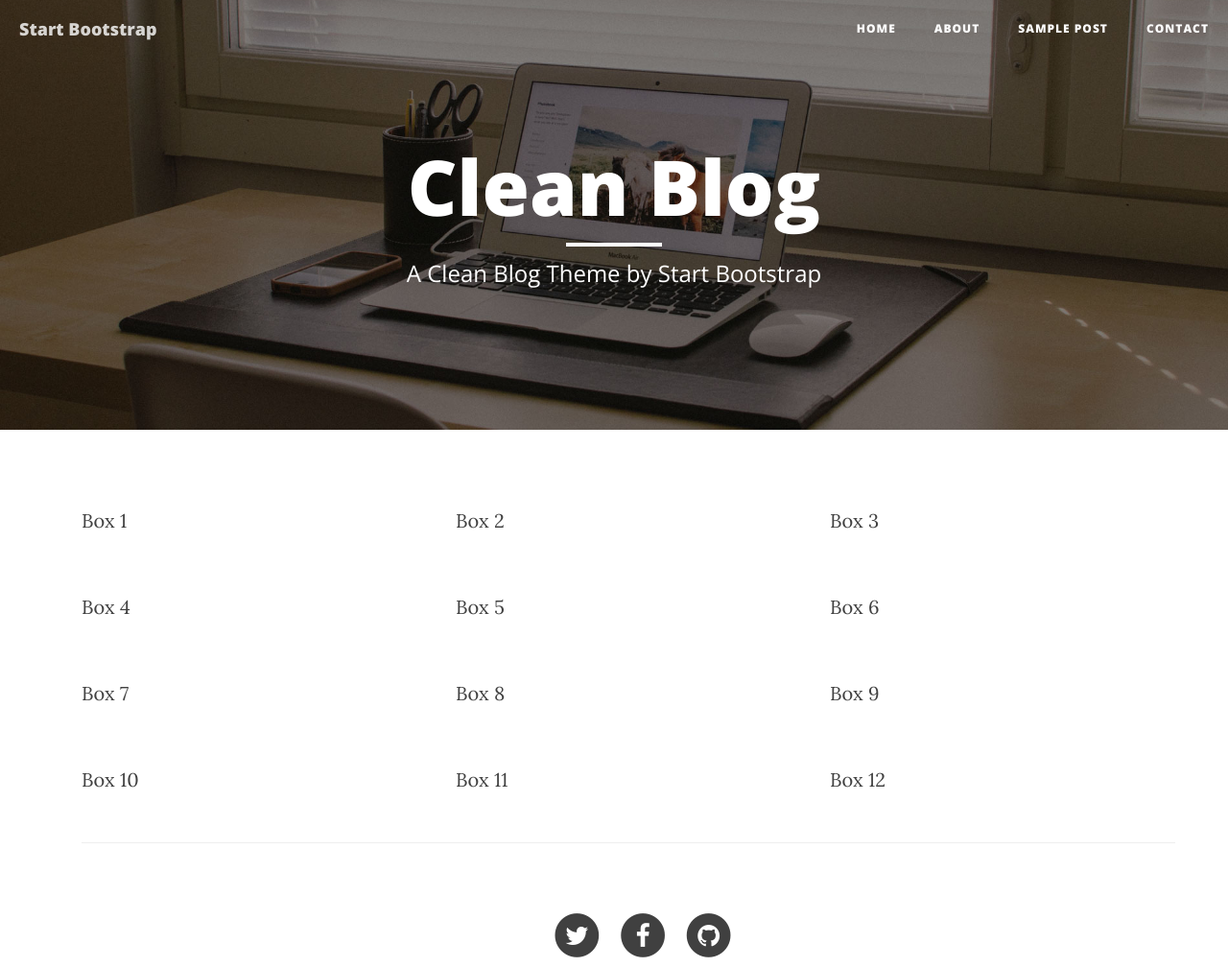
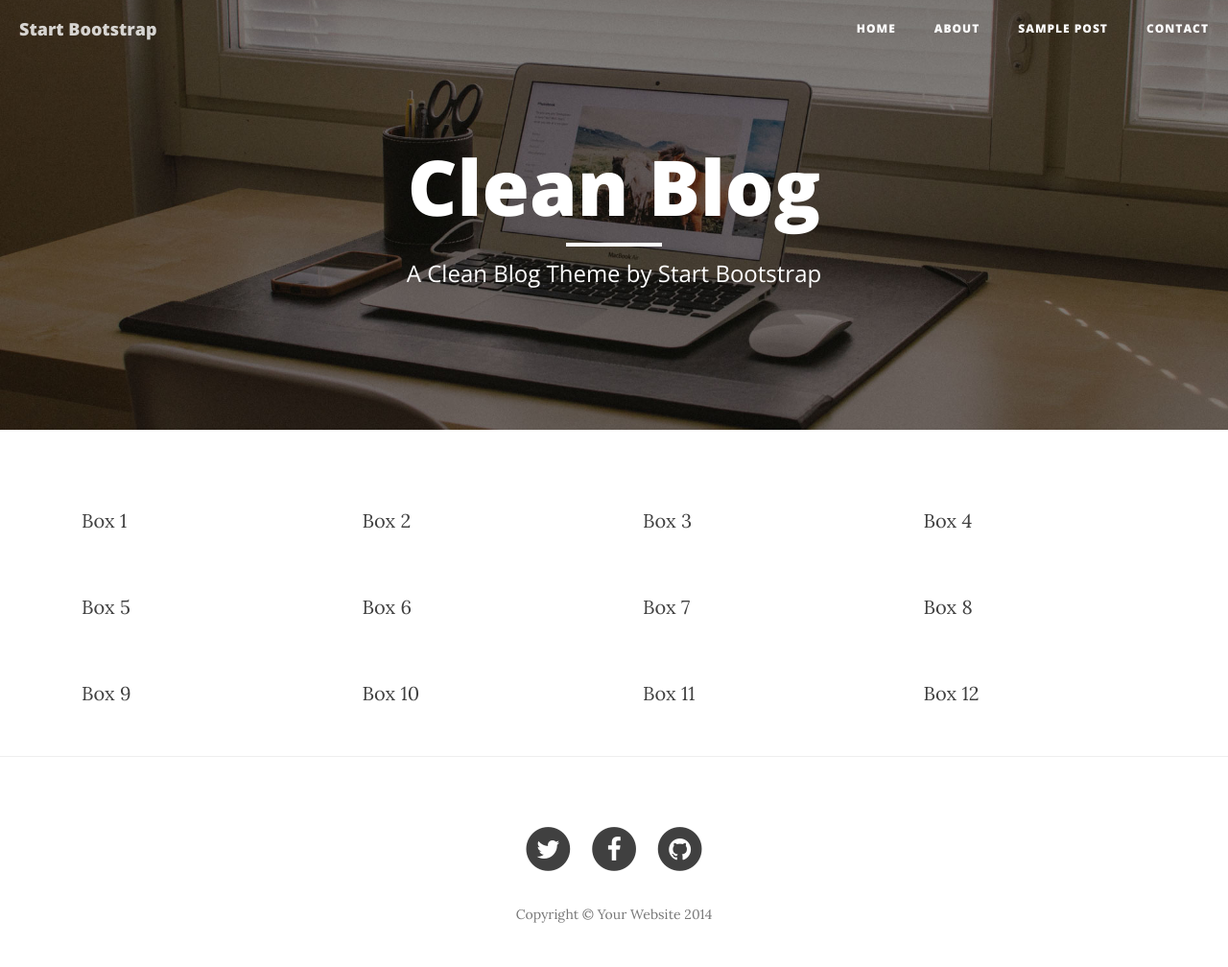
Before and after one commit to lmpizarro/herokuSimpleFlask, a Flask app: template templates/start_boot_strap/responsive/index.html in a window 1280 px wide. Shown: the top 1008 px of the page at 96% size. After the commit the page ends 962 px from the top, so only its background shows below. Run offline with Flask 2, Linux system fonts and the light colour scheme; the template is opened without the code that fills it, so the values that code supplies are empty; some libraries are stand-ins or nearby versions.

Commit message:
update index.html
customized for large screen

```diff
--- a/templates/start_boot_strap/responsive/index.html
+++ b/templates/start_boot_strap/responsive/index.html
@@ -14,20 +14,29 @@ search: bootstrap responsive layout
 http://www.tutorialrepublic.com/twitter-bootstrap-tutorial/bootstrap-grid-system.php
 -->
     <div class="container">
-        <div class="row">
-            <div class="col-sm-6 col-md-4"><p>Box 1</p></div>
-            <div class="col-sm-6 col-md-4"><p>Box 2</p></div>
-            <div class="col-sm-6 col-md-4"><p>Box 3</p></div>
-            <div class="col-sm-6 col-md-4"><p>Box 4</p></div>
+       <div class="row">
+            <div class="col-sm-6 col-md-4 col-lg-3"><p>Box 1</p></div>
+            <div class="col-sm-6 col-md-4 col-lg-3"><p>Box 2</p></div>
+            <div class="clearfix visible-sm-block"></div>
+            <div class="col-sm-6 col-md-4 col-lg-3"><p>Box 3</p></div>
             <div class="clearfix visible-md-block"></div>
-            <div class="col-sm-6 col-md-4"><p>Box 5</p></div>
-            <div class="col-sm-6 col-md-4"><p>Box 6</p></div>
-            <div class="col-sm-6 col-md-4"><p>Box 7</p></div>
-            <div class="col-sm-6 col-md-4"><p>Box 8</p></div>
+            <div class="col-sm-6 col-md-4 col-lg-3"><p>Box 4</p></div>
+            <div class="clearfix visible-sm-block"></div>
+            <div class="clearfix visible-lg-block"></div>
+            <div class="col-sm-6 col-md-4 col-lg-3"><p>Box 5</p></div>
+            <div class="col-sm-6 col-md-4 col-lg-3"><p>Box 6</p></div>
+            <div class="clearfix visible-sm-block"></div>
             <div class="clearfix visible-md-block"></div>
-            <div class="col-sm-6 col-md-4"><p>Box 9</p></div>
-            <div class="col-sm-6 col-md-4"><p>Box 10</p></div>
-            <div class="col-sm-6 col-md-4"><p>Box 11</p></div>
-            <div class="col-sm-6 col-md-4"><p>Box 12</p></div>
-
+            <div class="col-sm-6 col-md-4 col-lg-3"><p>Box 7</p></div>
+            <div class="col-sm-6 col-md-4 col-lg-3"><p>Box 8</p></div>
+            <div class="clearfix visible-sm-block"></div>
+            <div class="clearfix visible-lg-block"></div>
+            <div class="col-sm-6 col-md-4 col-lg-3"><p>Box 9</p></div>
+            <div class="clearfix visible-md-block"></div>
+            <div class="col-sm-6 col-md-4 col-lg-3"><p>Box 10</p></div>
+            <div class="clearfix visible-sm-block"></div>
+            <div class="col-sm-6 col-md-4 col-lg-3"><p>Box 11</p></div>
+            <div class="col-sm-6 col-md-4 col-lg-3"><p>Box 12</p></div>
+         </div>
+    </div>
 {% endblock %}
```
